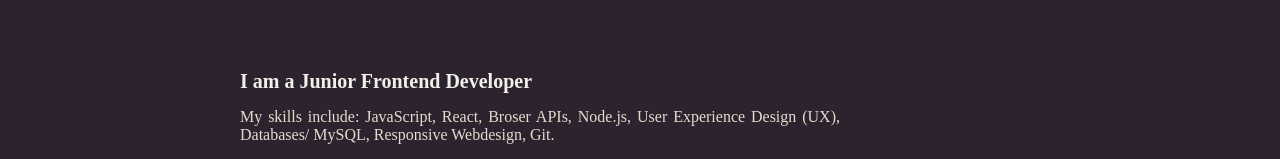
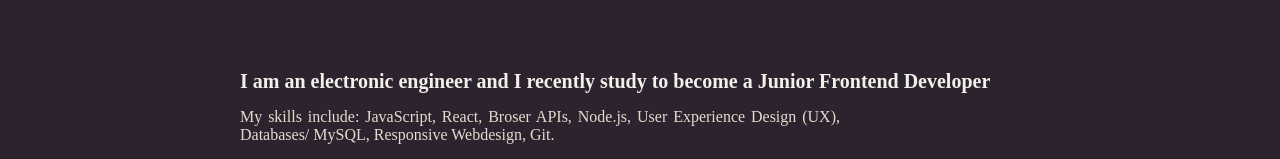
Before and after one commit to MonicaCodreanu/Profile, a React (Vite) app: page / in a window 1280 px wide. Shown: the part 357-516 px from the top of the page. Built offline with nearby package versions, Linux system fonts and the light colour scheme.

Commit message:
modify description

```diff
--- a/src/pages/home.jsx
+++ b/src/pages/home.jsx
@@ -19,7 +19,7 @@ function Home() {
           <h1>Monica Codreanu</h1>
         </div>
         <div>
-          <div className="developer">I am a Junior Frontend Developer</div>
+          <div className="developer">I am an electronic engineer and I recently study to become a Junior Frontend Developer</div>
           <div className="skills">
             My skills include: JavaScript, React, Broser APIs, Node.js, User
             Experience Design (UX), Databases/ MySQL, Responsive Webdesign, Git.
```
